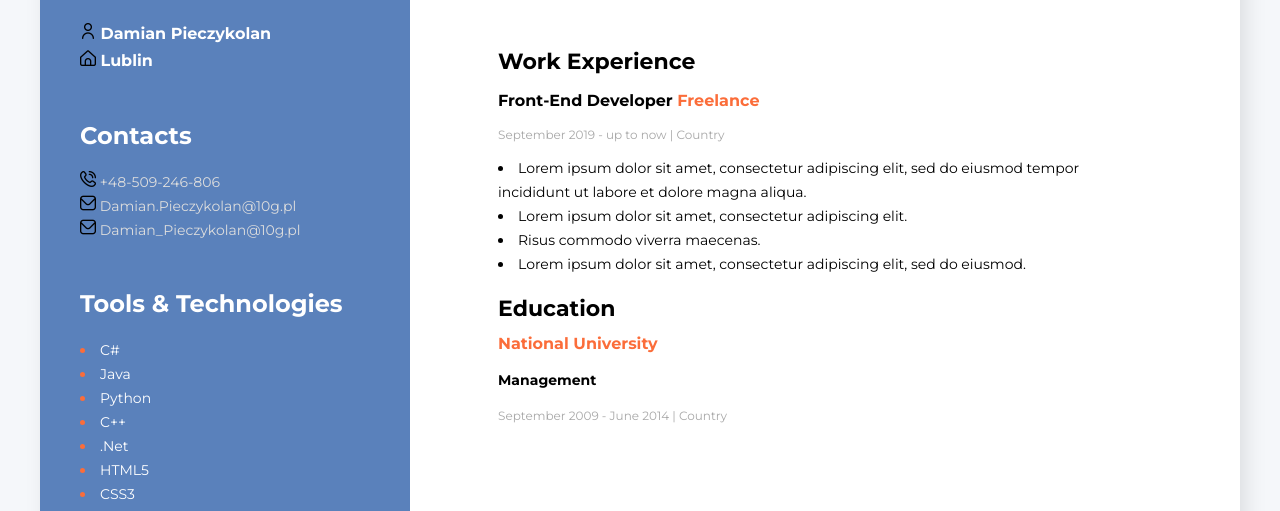
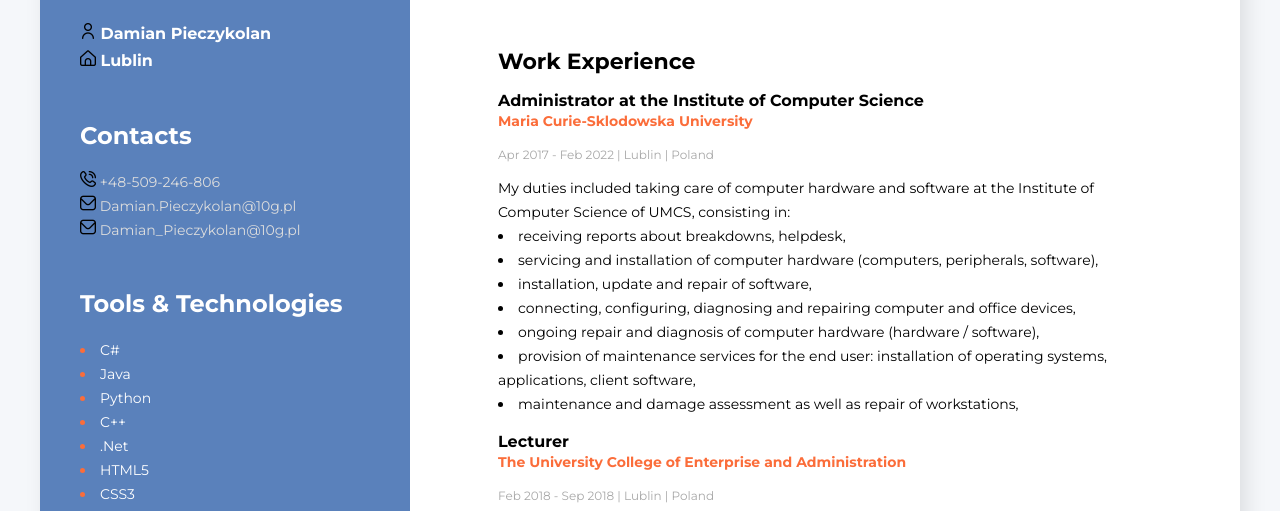
Before and after one commit to Art3usz/CV_In_HTML_2022, a plain HTML site: page index.html in a window 1280 px wide. Shown: the part 256-767 px from the top of the page. Drawn offline with Linux system fonts and the light colour scheme.

Commit message:
end creating script for gen job list + small update names

```diff
--- a/index.html
+++ b/index.html
@@ -28,8 +28,8 @@
             <div class="skills-block" id="techSkills"> </div>
             <div class="skills-block" id="softSkills"> </div>
             <div class="skills-block" id="language"> </div>
-            <script src="asideBarScript.js" onload="getContacts()"></script>
-            <script src="asideBarScript.js" onload="getAllSkills()"></script>
+            <script src="scripts/asideBarScript.js" onload="getContacts()"></script>
+            <script src="scripts/asideBarScript.js" onload="getAllSkills()"></script>
         </aside>
 
         <main>
@@ -50,54 +50,31 @@
                 <h2 class="header-primary">My websites and projects</h2>
                 <ol class="list-primary">
                     <li>
-                        <span class="list-primary-item"> <a class="list-primary-item"
-                                href="https://github.com/Art3usz" target="_blank"><img src="icons/gitlab.png" class="icon">
+                        <span class="list-primary-item"> <a class="list-primary-item" href="https://github.com/Art3usz"
+                                target="_blank"><img src="icons/gitlab.png" class="icon">
                                 https://github.com/Art3usz</a>
                         </span><span class="list-primary-item"><span class="highlight"> Programing codes
                                 portfolio</span></span>
                     </li>
                     <li>
                         <span class="list-primary-item"> <a class="list-primary-item"
-                                href="https://www.linkedin.com/in/damian-pieczykolan/" target="_blank"><img src="icons/linkedin.png"
-                                    class="icon">
+                                href="https://www.linkedin.com/in/damian-pieczykolan/" target="_blank"><img
+                                    src="icons/linkedin.png" class="icon">
                                 https://linkedin.com/in/damian-pieczykolan/</a>
                         </span><span class="list-primary-item"><span class="highlight"> Professional
                                 profile</span></span>
                     </li>
                     <li>
-                        <span class="list-primary-item"> <a class="list-primary-item"
-                                href="https://art3usz.itch.io" target="_blank"><img src="icons/globe.png" class="icon">
+                        <span class="list-primary-item"> <a class="list-primary-item" href="https://art3usz.itch.io"
+                                target="_blank"><img src="icons/globe.png" class="icon">
                                 https://art3usz.itch.io</a>
                         </span><span class="list-primary-item"><span class="highlight"> My games portfolio</span></span>
                     </li>
                 </ol>
             </div>
-            <div>
-                <h2 class="header-primary">Work Experience</h2>
-                <div>
-                    <h3 class="job-name">Front-End Developer <span class="highlight">Freelance</span></h3>
-                    <p class="job-date">September 2019 - up to now | Country</p>
-
-                    <ul class="job-list">
-                        <li>
-                            Lorem ipsum dolor sit amet, consectetur
-                            adipiscing elit, sed do eiusmod tempor
-                            incididunt ut labore et dolore magna aliqua.
-                        </li>
-                        <li>
-                            Lorem ipsum dolor sit amet, consectetur
-                            adipiscing elit.
-                        </li>
-                        <li>Risus commodo viverra maecenas.</li>
-                        <li>
-                            Lorem ipsum dolor sit amet, consectetur
-                            adipiscing elit, sed do eiusmod.
-                        </li>
-                    </ul>
-                </div>
-
-            </div>
-            <div>
+            <div id="jobs"> </div>
+            <script src="scripts/jobListScript.js" onload="getJobs()"></script>
+            <div id="education">
                 <h2 class="header-primary">Education</h2>
                 <div>
                     <span class="job-name"><span class="highlight">National University</span></h3>
@@ -105,7 +82,9 @@
                         <p class="job-date">September 2009 - June 2014 | Country</p>
                         <ul></ul>
                 </div>
+
             </div>
+            <script src="scripts/jobListScript.js" onload="getJobs()"></script>
         </main>
     </div>
 </body>
--- a/asideBarScript.js
+++ b/scripts/asideBarScript.js
@@ -1,9 +1,3 @@
-function getAllSkills() {
-    getSkillsList(techSkillsTable, "Tools & Technologies", "techSkills");
-    getSkillsList(softSkillsTable.sort(), "Soft Skills", "softSkills");
-    getSkillsList(languageTable, "Languages", "language");
-}
-
 let techSkillsTable = [
     "C#",
     "Java",
@@ -32,6 +26,13 @@ let languageTable = [
     "English",
     "German"
 ]
+
+function getAllSkills() {
+    getSkillsList(techSkillsTable, "Tools & Technologies", "techSkills");
+    getSkillsList(softSkillsTable.sort(), "Soft Skills", "softSkills");
+    getSkillsList(languageTable, "Languages", "language");
+}
+
 
 function getSkillsList(tableName, tableTittle, id) {
     let list = document.getElementById(id);
--- /dev/null
+++ b/scripts/jobListScript.js
@@ -0,0 +1,94 @@
+class Job {
+    constructor(id, dateStart = "", dateEnd = "", position = "", concern = "", place = "", description = "") {
+        this.id = id;
+        this.dateStart = dateStart;
+        this.dateEnd = dateEnd;
+        this.position = position;
+        this.concern = concern;
+        this.place = place;
+        this.description = description;
+    }
+}
+
+var myJobs = [
+    new Job(
+        1,
+        "Apr 2017",
+        "Feb 2022",
+        "Administrator at the Institute of Computer Science",
+        "Maria Curie-Sklodowska University",
+        "Lublin | Poland",
+        "My duties included taking care of computer hardware and software at the Institute of Computer Science of UMCS, consisting in:• receiving reports about breakdowns, helpdesk,• servicing and installation of computer hardware (computers, peripherals, software),• installation, update and repair of software,• connecting, configuring, diagnosing and repairing computer and office devices,• ongoing repair and diagnosis of computer hardware (hardware / software), • provision of maintenance services for the end user: installation of operating systems, applications, client software,• maintenance and damage assessment as well as repair of workstations,"),
+    new Job(
+        2,
+        "Feb 2018",
+        "Sep 2018",
+        "Lecturer",
+        "The University College of Enterprise and Administration",
+        "Lublin | Poland",
+        "My duties included preparing and conducting classes in the field of computer science in the following subjects:• Advanced programming in C #;• Modeling and simulation of systems;• Computer graphics;• Animated 2D and 3D graphics;• Artificial Intelligence;• Basics of Java programming;"),
+    new Job(
+        3,
+        "Jul 2016",
+        "Sep 2016",
+        "Trainee .Net",
+        "Comarch SA",
+        "Lublin | Poland"
+    ),
+    new Job(
+        4,
+        "Apr 2014",
+        "May 2014",
+        "Software Tester",
+        "Microsoft",
+        "Remote"
+    )
+];
+
+function getJobs() {
+    let list = document.getElementById("jobs");
+
+    let h2 = document.createElement("h2");
+    h2.classList.add("header-primary");
+    h2.innerText = "Work Experience";
+    list.appendChild(h2);
+
+    let d = document.createElement("div");
+
+    myJobs.forEach((item) => {
+        let h3 = document.createElement("h3");
+        h3.classList.add("job-name");
+        h3.innerText = item.position + "\n";
+
+        let sp = document.createElement("span");
+        sp.classList.add("highlight");
+        sp.innerText = item.concern;
+
+        h3.appendChild(sp);
+        d.appendChild(h3);
+
+        let p = document.createElement("p");
+        p.classList.add("job-date");
+        p.innerText = item.dateStart + " - " + item.dateEnd + " | " + item.place;
+        d.appendChild(p);
+
+        let description = item.description.split('•');
+        if (description.length > 0 && description[0] !== '') {
+            let ul = document.createElement("ul");
+            ul.classList.add("job-list");
+
+            let sp = document.createElement("span");
+            sp.innerText = description[0];
+            ul.appendChild(sp);
+            for (let i = 1; i < description.length; i++) {
+                let li = document.createElement('li');
+                li.innerText=description[i];
+                ul.appendChild(li);
+            }
+            d.appendChild(ul);
+
+        }
+    })
+
+    list.appendChild(d);
+}
--- a/style.css
+++ b/style.css
@@ -166,6 +166,7 @@ ol.list-primary span + span {
 .highlight {
     color: #fb6d3a;
     font-weight: bold;
+    font-size: 14px;
 }
 
 .job-date {
```
Also changed, not shown: scripts/educationListScript.js (added, +71 -0 lines).
